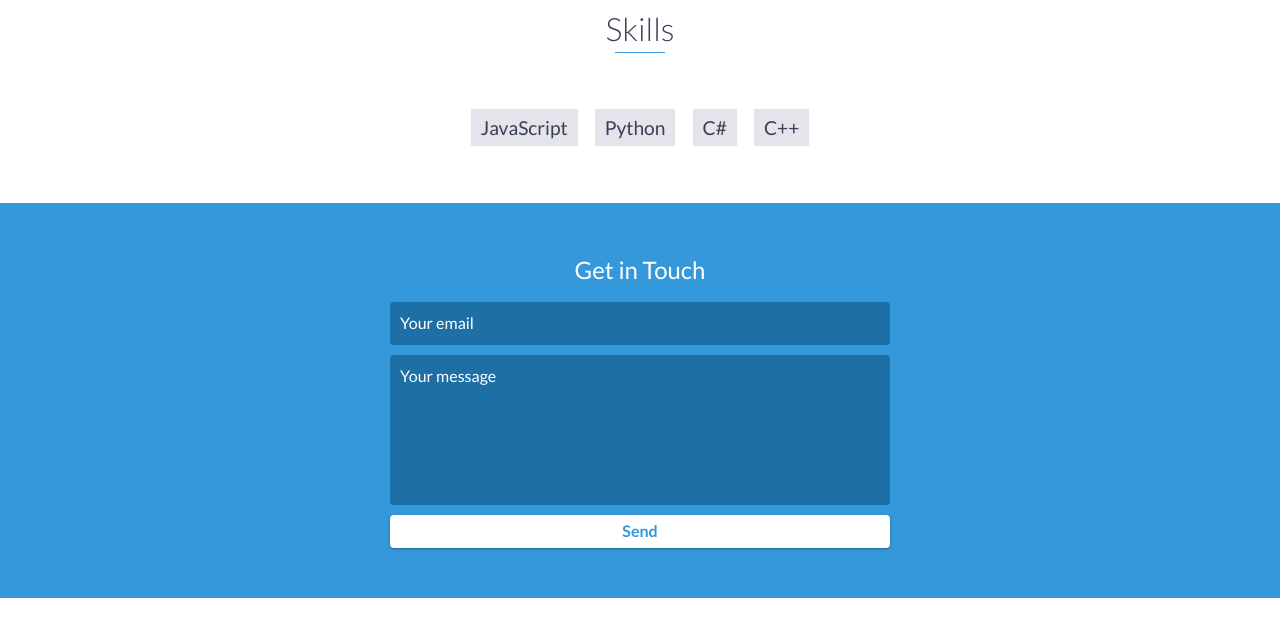
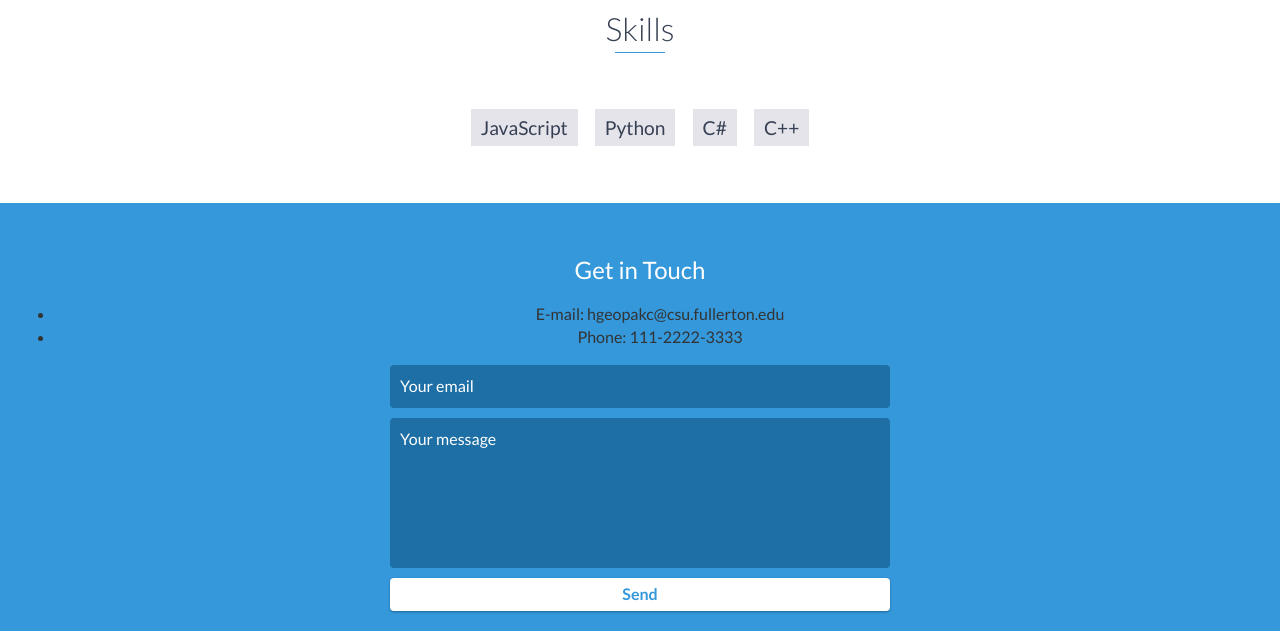
Before and after one commit to WonyikCho/362-Assignment_5, a website: page index.html in a window 1280 px wide. Shown: the part 2092-2723 px from the top of the page. Drawn offline with nearby package versions, Linux system fonts and the light colour scheme.

Commit message:
Update index.html

```diff
--- a/index.html
+++ b/index.html
@@ -139,6 +139,10 @@
 
     <div id="contact">
         <h2>Get in Touch</h2>
+	<ul>
+		<li>E-mail: hgeopakc@csu.fullerton.edu</li>
+		<li>Phone: 111-2222-3333</li>
+	</ul>
         <div id="contact-form">
             <form method="POST" action="https://formspree.io/email@email.com">
                 <input type="hidden" name="_subject" value="Contact request from personal website" />
@@ -168,8 +172,7 @@
                     <ul>
                         <li>
                             <a href="https://github.com/hgeopakc" target="_blank"><i class="fa fa-github" aria-hidden="true"></i></a>
-                        </li>
-
+			</li>
                     </ul>
                 </div>
             </div>
```
